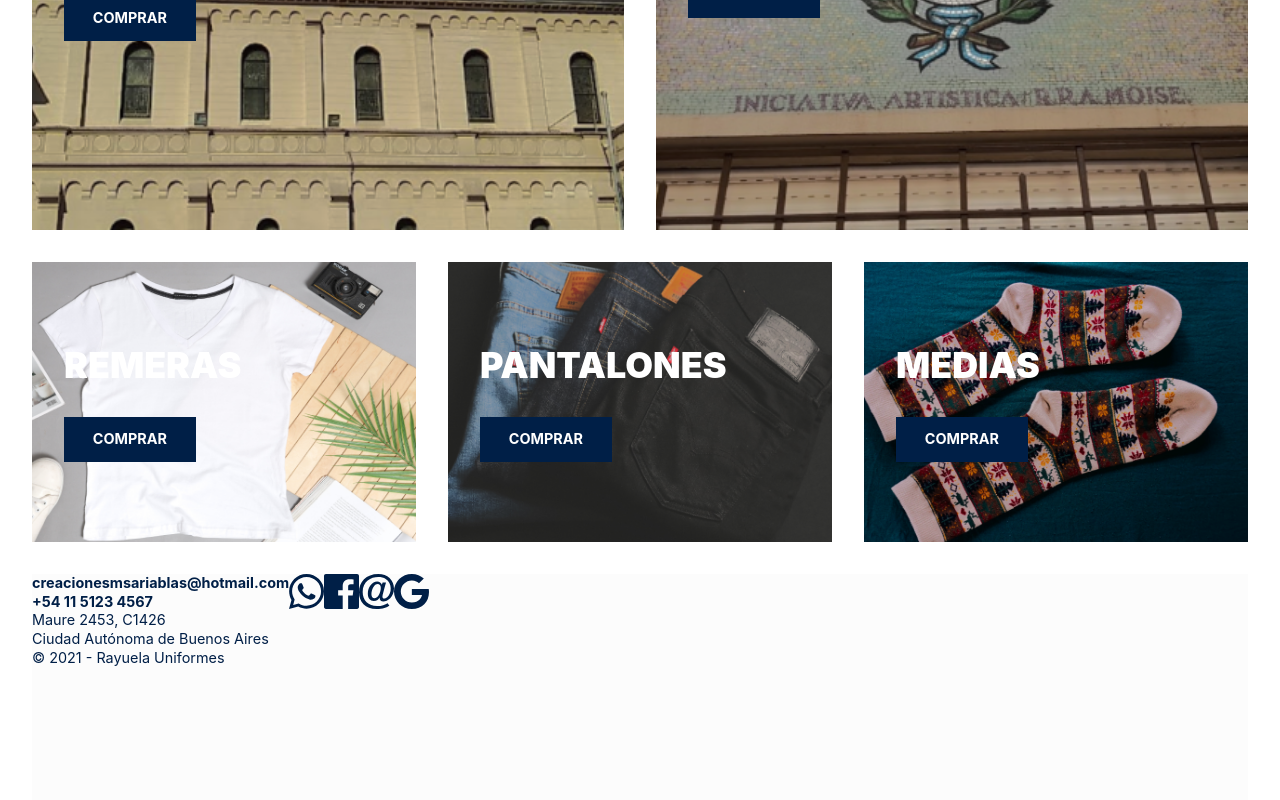
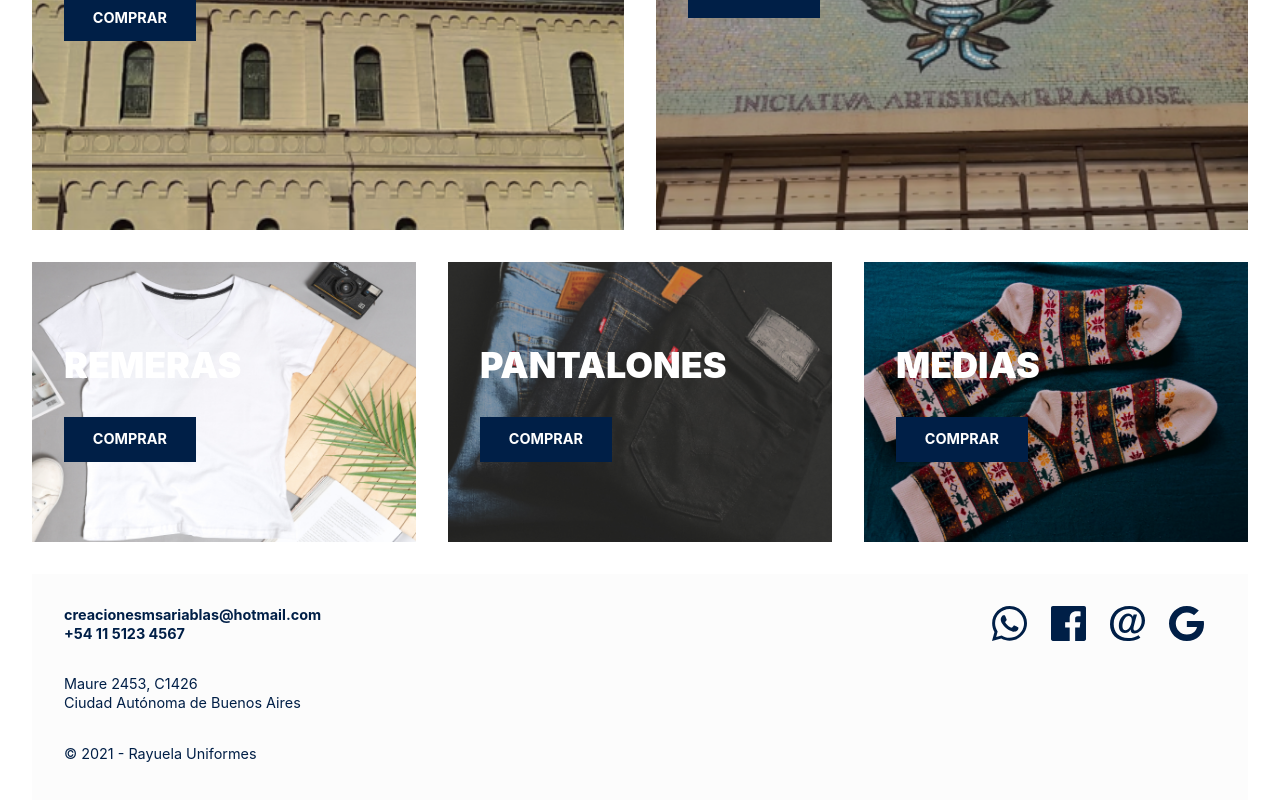
Before and after one commit to hernan-clich/rayuela-uniformes, a Next.js app: page / in a window 1280 px wide. Shown: the part 1786-2586 px from the top of the page. Built offline with nearby package versions, Linux system fonts and the light colour scheme; a web font is replaced by a local one.

Commit message:
Completed Footer styling

```diff
--- a/app/components/Footer/index.tsx
+++ b/app/components/Footer/index.tsx
@@ -8,32 +8,30 @@ import FooterContainer from './styles';
 function Footer() {
   return (
     <FooterContainer>
-      <div>
-        <div>
-          <div>
-            <CustomText size="small" textAlign="left" weight="bold">
+      <div className="footer-text">
+        <div className="footer-text-info">
+          <CustomText as="small" size="small" textAlign="left" weight="bold">
             creacionesmsariablas@hotmail.com
           </CustomText>
-            <CustomText size="small" textAlign="left" weight="bold">
+          <CustomText as="small" size="small" textAlign="left" weight="bold">
             +54 11 5123 4567
           </CustomText>
         </div>
-          <div>
-            <CustomText size="small" textAlign="left" weight="regular">
+        <div className="footer-text-info">
+          <CustomText as="small" size="small" textAlign="left" weight="regular">
             Maure 2453, C1426
           </CustomText>
-            <CustomText size="small" textAlign="left" weight="regular">
+          <CustomText as="small" size="small" textAlign="left" weight="regular">
             Ciudad Autónoma de Buenos Aires
           </CustomText>
         </div>
-        </div>
         <div>
-          <CustomText size="small" textAlign="left" weight="regular">
+          <CustomText as="small" size="small" textAlign="left" weight="regular">
             © 2021 - Rayuela Uniformes
           </CustomText>
         </div>
       </div>
-      <div>
+      <div className="footer-social">
         <WaIcon />
         <FbIcon />
         <EmailIcon />
--- a/app/components/Footer/styles.ts
+++ b/app/components/Footer/styles.ts
@@ -5,10 +5,58 @@ import { PRIMARY_SPACING_EM } from '@styles/variables';
 const FooterContainer = styled.div`
   background-color: ${ALABASTER};
   display: flex;
-  flex-wrap: wrap;
+  flex-direction: row;
   margin: 0 auto ${PRIMARY_SPACING_EM};
   min-height: 50vh;
+  padding: ${PRIMARY_SPACING_EM};
   width: calc(100vw - ${PRIMARY_SPACING_EM} * 2);
+
+  .footer-text,
+  .footer-social {
+    flex-grow: 1;
+  }
+
+  .footer-text {
+    small {
+      display: block;
+    }
+  }
+
+  .footer-text-info {
+    padding-bottom: ${PRIMARY_SPACING_EM};
+  }
+
+  .footer-social {
+    display: flex;
+    height: auto;
+    justify-content: flex-end;
+
+    svg {
+      margin: 0 0.75em;
+    }
+  }
+
+  @media (max-width: 768px) {
+    flex-direction: column-reverse;
+    padding: 0 0 0 0.5em;
+
+    .footer-text {
+      align-items: center;
+      display: flex;
+      flex-direction: column;
+
+      small {
+        text-align: center;
+      }
+    }
+
+    .footer-social {
+      flex-grow: 0;
+      height: auto;
+      justify-content: center;
+      padding: 2em 0;
+    }
+  }
 `;
 
 export default FooterContainer;
```
Lines whose indentation alone changed are shown as unchanged.
